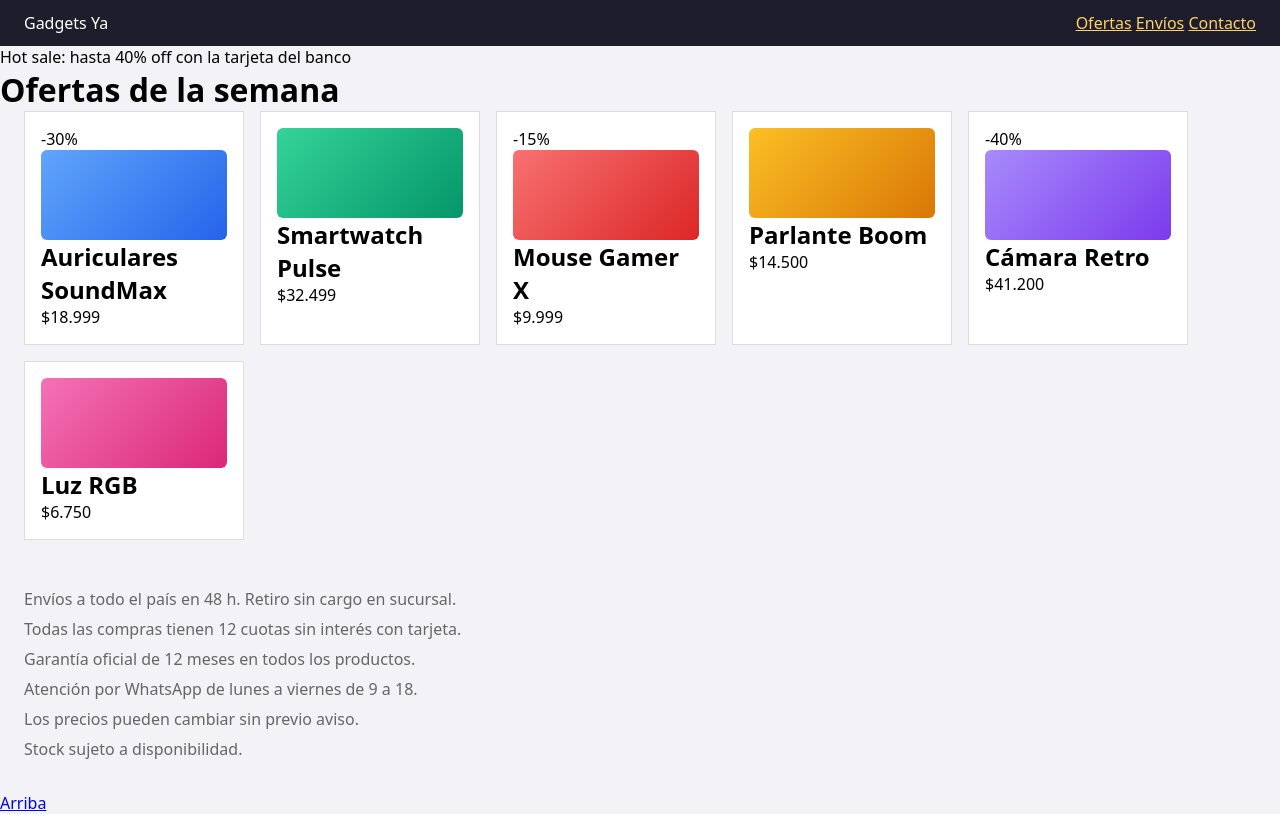
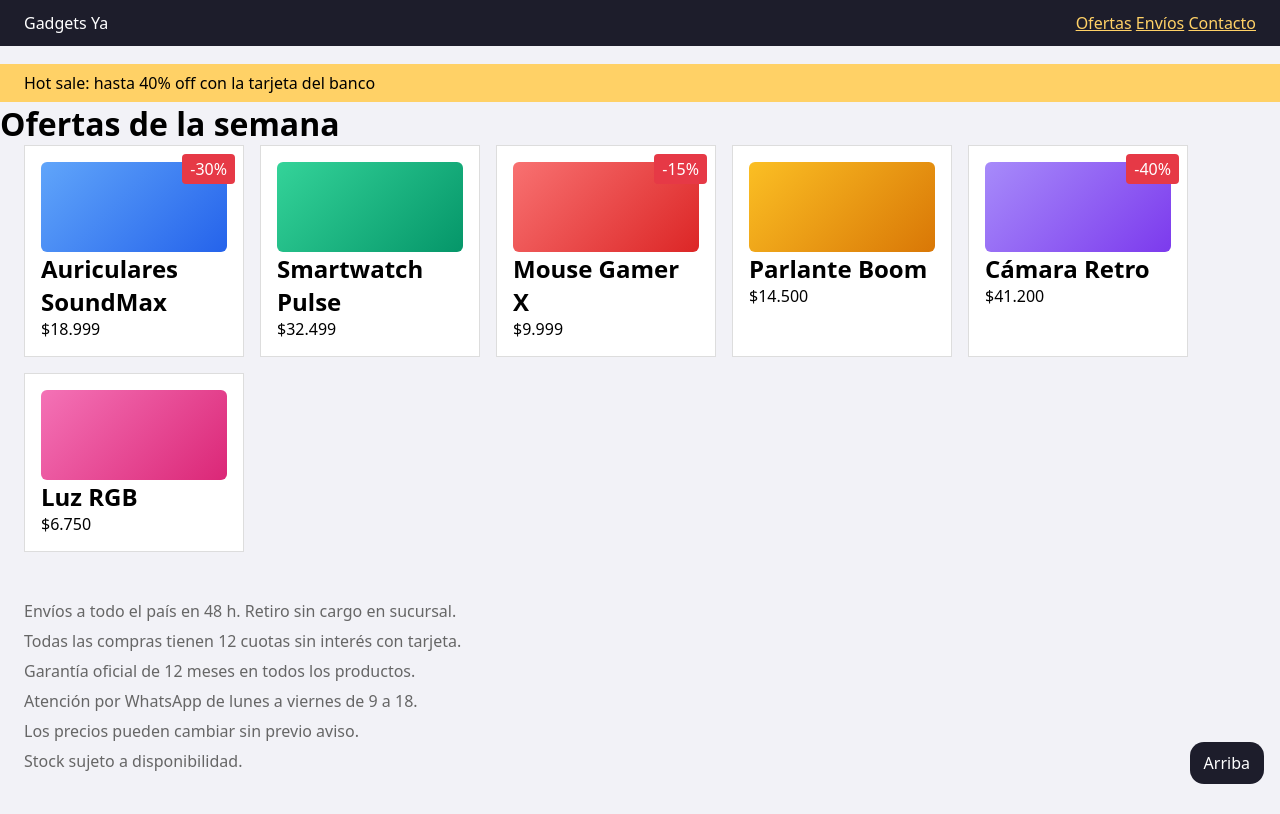
Before and after one commit to julianbaldelom4r/ejercicos-css, a plain HTML site: page ejercicios-css/08-posicionamiento/index.html in a window 1280 px wide. Drawn offline with Linux system fonts and the light colour scheme.

Commit message:
8vo ejercicio hecho xp

```diff
--- a/ejercicios-css/08-posicionamiento/styles.css
+++ b/ejercicios-css/08-posicionamiento/styles.css
@@ -55,12 +55,24 @@ body {
   border-radius: 6px;
 }
 
-.producto:nth-child(1) .foto { background: linear-gradient(135deg, #60a5fa, #2563eb); }
-.producto:nth-child(2) .foto { background: linear-gradient(135deg, #34d399, #059669); }
-.producto:nth-child(3) .foto { background: linear-gradient(135deg, #f87171, #dc2626); }
-.producto:nth-child(4) .foto { background: linear-gradient(135deg, #fbbf24, #d97706); }
-.producto:nth-child(5) .foto { background: linear-gradient(135deg, #a78bfa, #7c3aed); }
-.producto:nth-child(6) .foto { background: linear-gradient(135deg, #f472b6, #db2777); }
+.producto:nth-child(1) .foto {
+  background: linear-gradient(135deg, #60a5fa, #2563eb);
+}
+.producto:nth-child(2) .foto {
+  background: linear-gradient(135deg, #34d399, #059669);
+}
+.producto:nth-child(3) .foto {
+  background: linear-gradient(135deg, #f87171, #dc2626);
+}
+.producto:nth-child(4) .foto {
+  background: linear-gradient(135deg, #fbbf24, #d97706);
+}
+.producto:nth-child(5) .foto {
+  background: linear-gradient(135deg, #a78bfa, #7c3aed);
+}
+.producto:nth-child(6) .foto {
+  background: linear-gradient(135deg, #f472b6, #db2777);
+}
 
 .info {
   padding: 24px;
@@ -72,7 +84,7 @@ body {
 }
 
 /* ============================================================
-   TODO 1 — Barra fija
+   TODO 1 ☑️— Barra fija
    A .barra sumale:
    - position: fixed
    - top: 0
@@ -81,17 +93,26 @@ body {
    Mirá la página: la barra queda fija, pero ¿qué pasa con el
    contenido que quedó escondido detrás de ella?
    ============================================================ */
-
+.barra {
+  position: fixed;
+  top: 0;
+  width: 100%;
+  z-index: 1;
+}
 /* ============================================================
-   TODO 2 — Compensar la barra
+   TODO 2 ☑️— Compensar la barra
    Al body sumale:
    - padding-top: 64px
    Un elemento fixed sale del flujo normal: hay que hacerle
    lugar a mano.
-   ============================================================ */
+   ============================================================
 
+  */
+body {
+  padding-top: 64px;
+}
 /* ============================================================
-   TODO 3 — El índice pegajoso
+   TODO 3 ☑️— El índice pegajoso
    A .indice dale:
    - position: sticky
    - top: 64px
@@ -100,17 +121,25 @@ body {
    Scrolleá: se comporta como relative hasta que toca el tope,
    y ahí se queda pegado (debajo de la barra).
    ============================================================ */
-
+.indice {
+  position: sticky;
+  top: 40px;
+  background-color: #ffd166;
+  padding: 8px 24px;
+  z-index: 1;
+}
 /* ============================================================
-   TODO 4 — Ancla para la etiqueta
+   TODO 4 ☑️— Ancla para la etiqueta
    A .producto sumale:
    - position: relative
    No se mueve de lugar: sirve de REFERENCIA para el hijo con
    position: absolute del TODO 5.
    ============================================================ */
-
+.producto {
+  position: relative;
+}
 /* ============================================================
-   TODO 5 — Etiqueta de oferta flotante
+   TODO 5 ☑️— Etiqueta de oferta flotante
    A .etiqueta-oferta dale:
    - position: absolute
    - top: 8px
@@ -122,10 +151,19 @@ body {
    Queda DENTRO del producto pero SIN ocupar lugar en el flujo.
    Probá: si le sacás el position: relative a .producto
    (TODO 4), ¿respecto de quién se posiciona la etiqueta?
-   ============================================================ */
-
+   ============================================================
+   rta: se pone con respecto al body. no tiene en si, pero tiene un efecto semantico*/
+.etiqueta-oferta {
+  position: absolute;
+  top: 8px;
+  right: 8px;
+  background-color: #e63946;
+  color: #ffffff;
+  padding: 4px 8px;
+  border-radius: 4px;
+}
 /* ============================================================
-   TODO 6 — Botón volver arriba
+   TODO 6 ☑️— Botón volver arriba
    A .subir dale:
    - position: fixed
    - bottom: 16px
@@ -137,4 +175,16 @@ body {
    - z-index: 10
    Scrolleá y fijate qué pasa si dos elementos posicionados se
    superponen: ¿quién queda arriba? ¿Qué controla el z-index?
-   ============================================================ */
+   ============================================================
+   z-index posiciona sobre el eje z*/
+.subir {
+  position: fixed;
+  bottom: 16px;
+  right: 16px;
+  background-color: #1d1d2b;
+  color: #ffffff;
+  padding: 10px 14px;
+  border-radius: 14px;
+  z-index: 10;
+  text-decoration: none;
+}
```
